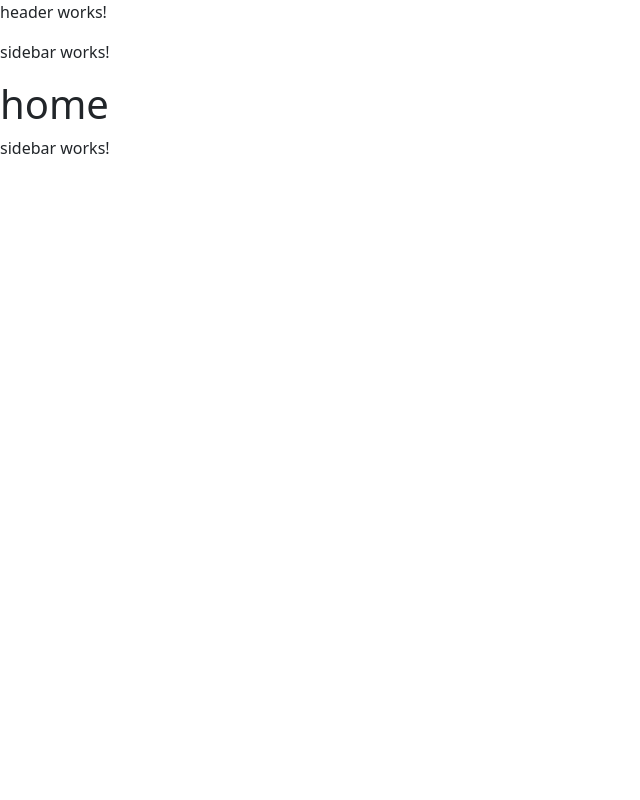
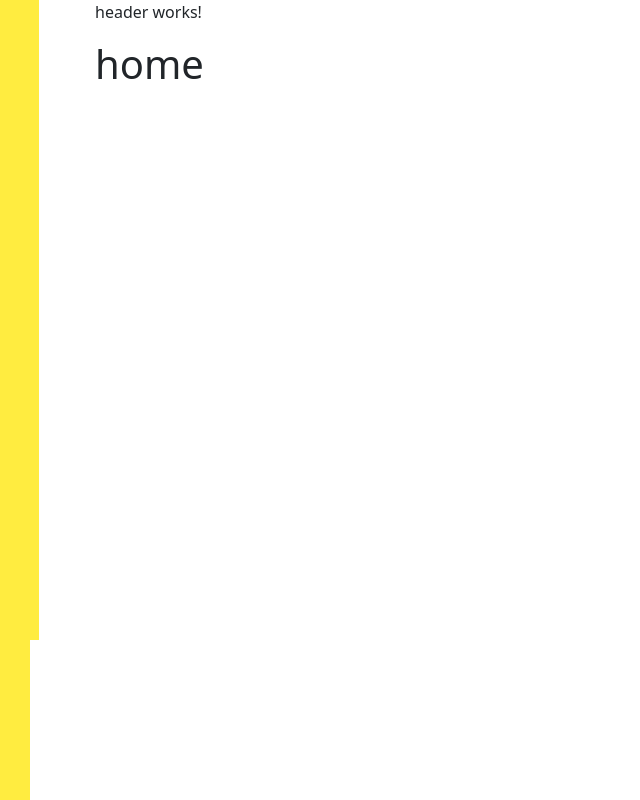
Before and after one commit to DenielCordeiro/Portfolio, an Angular app: page /sidebar in a window 1280 px wide. Shown: the top 800 px of the page, without its empty margins (0-640 px from the left). Built offline with nearby package versions, Linux system fonts and the light colour scheme.

Commit message:
create sidebar

```diff
--- a/src/app/app.component.html
+++ b/src/app/app.component.html
@@ -1,4 +1,13 @@
-<app-header></app-header>
-<app-sidebar></app-sidebar>
-<app-home></app-home>
+<div class="container">
+  <div class="row">
+    <div class="col-1">
+      <app-sidebar></app-sidebar>
+    </div>
+    <div class="col-11">
+      <app-header></app-header>
+      <app-home></app-home>
+    </div>
+  </div>
+</div>
+
 <router-outlet></router-outlet>
--- a/src/app/app.component.sass
+++ b/src/app/app.component.sass
@@ -0,0 +1,3 @@
+*
+  margin: 0
+  padding: 0
--- a/src/app/sidebar/sidebar.component.html
+++ b/src/app/sidebar/sidebar.component.html
@@ -1 +1,5 @@
-<p>sidebar works!</p>
+<section class="sidebar">
+  <div class="container">
+
+  </div>
+</section>
--- a/src/app/sidebar/sidebar.component.sass
+++ b/src/app/sidebar/sidebar.component.sass
@@ -0,0 +1,7 @@
+@use '../../assets/sass/variables'
+
+.container
+  width: 40px
+  min-height: 40rem
+  margin-left: -0.8%
+  background-color: variables.$yellow
--- a/src/app/sidebar/sidebar.component.ts
+++ b/src/app/sidebar/sidebar.component.ts
@@ -9,7 +9,5 @@ export class SidebarComponent implements OnInit {
 
   constructor() { }
 
-  ngOnInit(): void {
-  }
-
+  ngOnInit(): void { }
 }
--- /dev/null
+++ b/src/assets/sass/_variables.sass
@@ -0,0 +1,4 @@
+$white: #ffffff
+$black: #222
+$gray: #e2e2e2
+$yellow: #FFEC40
--- a/src/styles.sass
+++ b/src/styles.sass
@@ -1 +1,2 @@
 /* You can add global styles to this file, and also import other style files */
+@use '../src/assets/sass/variables'
```
Also changed, not shown: src/assets/sass/_mixins.sass (added).
